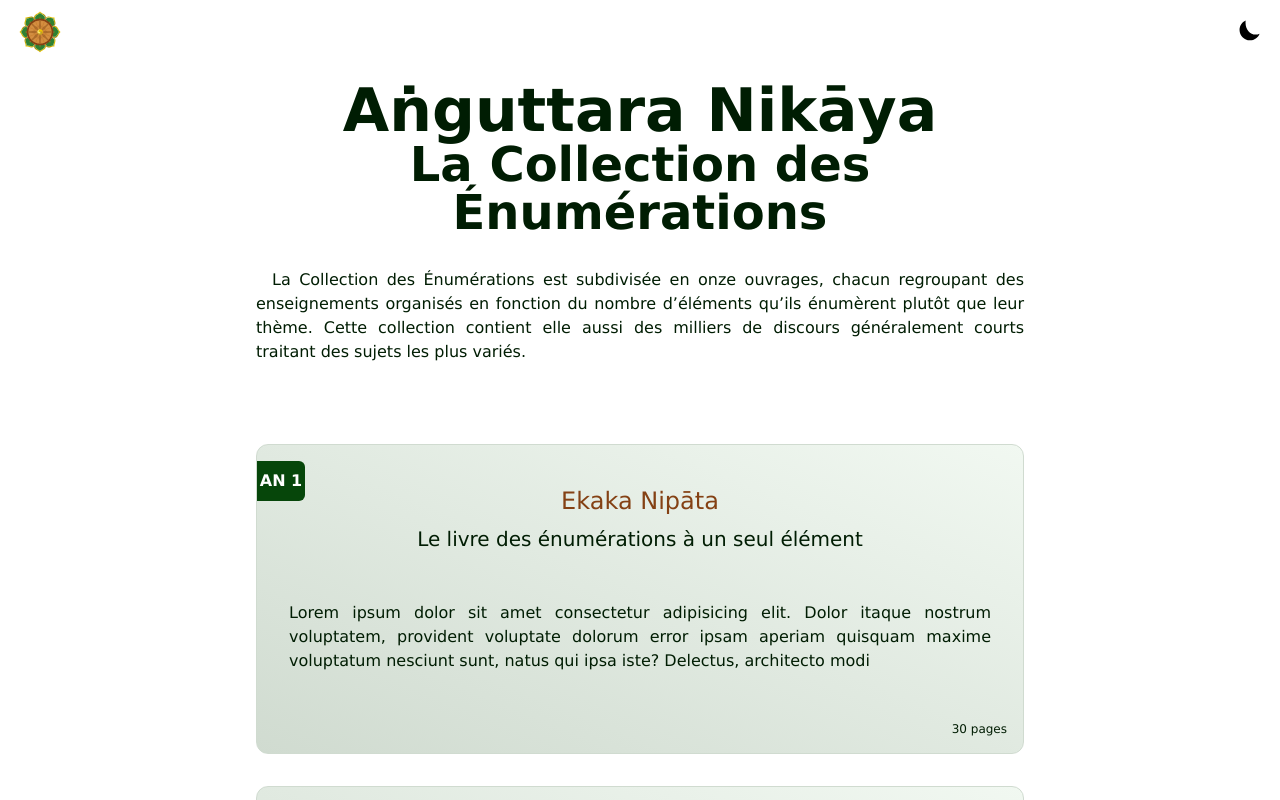
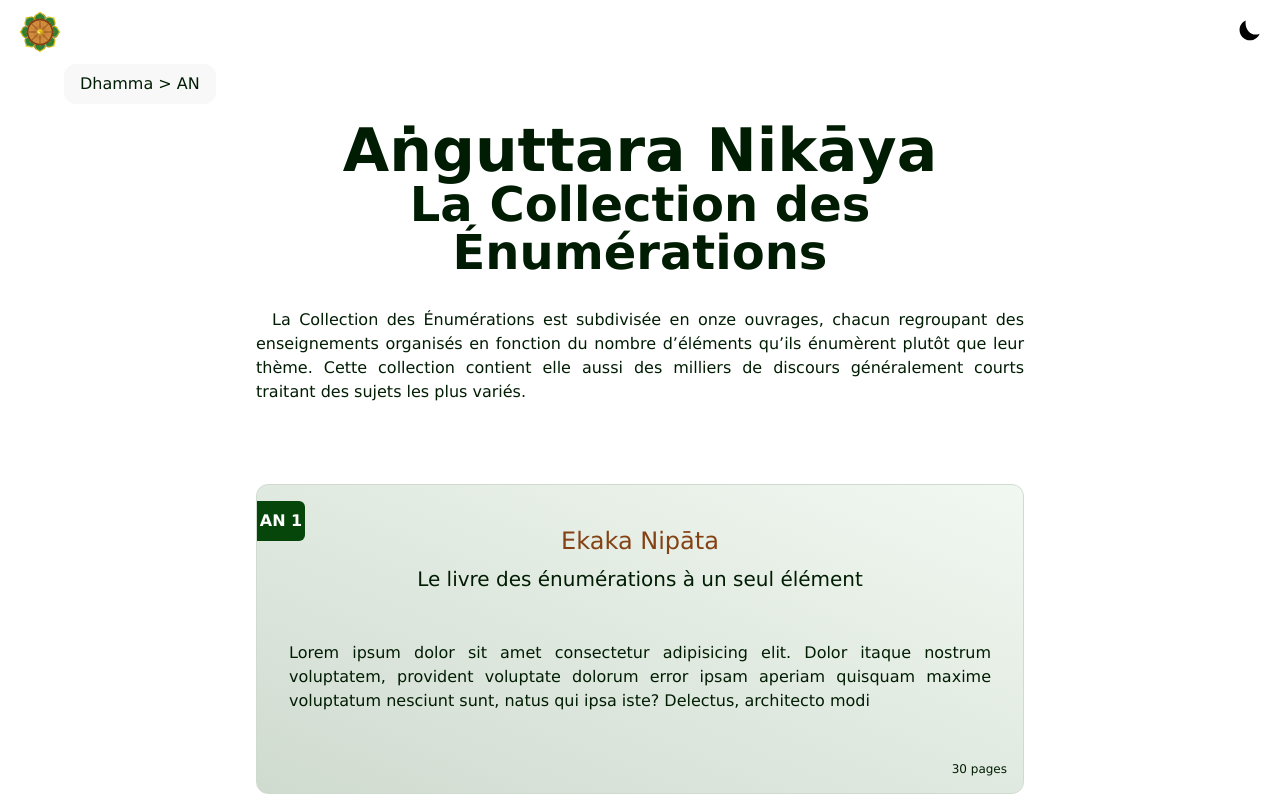
Before and after one commit to LaniakeanDev/buddha-vacana, a Next.js app: page /dhamma/an in a window 1280 px wide. Shown: the top 800 px of the page. Built offline with nearby package versions, Linux system fonts and the light colour scheme.

Commit message:
breadcrumbs everywhere

```diff
--- a/app/components/breadcrumbs/index.tsx
+++ b/app/components/breadcrumbs/index.tsx
@@ -29,8 +29,11 @@ export default function BreadCrumbs({ basket, nikaya, book, suttaId }: BreadCrum
           <p className="breadcrumbs">
             <Link href="/dhamma">Dhamma</Link> {' > '}
             <Link href={`/dhamma/${nikaya}`}>{nikaya.toUpperCase()}</Link>
-            {' > '}
-            <Link href={`/dhamma/${nikaya}/${book}`}>{book}</Link>
+            {book && (
+              <>
+                {' > '} <Link href={`/dhamma/${nikaya}/${book}`}>{book}</Link>
+              </>
+            )}
             {suttaId && (
               <>
                 {' > '} {suttaId}
@@ -43,8 +46,14 @@ export default function BreadCrumbs({ basket, nikaya, book, suttaId }: BreadCrum
           <p className="breadcrumbs">
             <Link href="/dhamma">Dhamma</Link> {' > '}
             <Link href={`/dhamma/kn`}>KN</Link>
-            {' > '}
-            <Link href={`/dhamma/kn/${book}`}>{String(book).charAt(0).toUpperCase() + String(book).slice(1)}</Link>
+            {book && (
+              <>
+                {' > '}{' '}
+                <Link href={`/dhamma/kn/${book}`}>{String(book).charAt(0).toUpperCase() + String(book).slice(1)}</Link>
+              </>
+            )}
+            {/* {' > '}
+            <Link href={`/dhamma/kn/${book}`}>{String(book).charAt(0).toUpperCase() + String(book).slice(1)}</Link> */}
             {suttaId && (
               <>
                 {' > '} {suttaId}
--- a/app/dhamma/an/[book]/page.tsx
+++ b/app/dhamma/an/[book]/page.tsx
@@ -1,6 +1,7 @@
 import PageWrapper from '../../components/PageWrapper';
 import SubNikayaSuttaList from '../../components/subnikaya-sutta-list';
 import { ANPresentationMap } from '../../content';
+import BreadCrumbs from '@/app/components/breadcrumbs';
 
 interface ANParams {
   params: Promise<{
@@ -12,8 +13,11 @@ export default async function AnguttaraNipataPage({ params }: ANParams) {
   const { book } = await params;
   const presentationData = ANPresentationMap[book];
   return (
-    <PageWrapper data={presentationData}>
-      <SubNikayaSuttaList nikaya="an" book={book} />
-    </PageWrapper>
+    <>
+      <BreadCrumbs basket="Dhamma" nikaya="an" book={book} />
+      <PageWrapper data={presentationData}>
+        <SubNikayaSuttaList nikaya="an" book={book} />
+      </PageWrapper>
+    </>
   );
 }
--- a/app/dhamma/an/page.tsx
+++ b/app/dhamma/an/page.tsx
@@ -1,6 +1,7 @@
 import NikayaCard from '../components/NikayaCard';
 import PageWrapper from '../components/PageWrapper';
 import { nikayaPresentationMap, ANPresentationMap } from '../content';
+import BreadCrumbs from '@/app/components/breadcrumbs';
 
 export default function AnguttaraPage() {
   const renderSubnikayaCards = () => {
@@ -17,8 +18,11 @@ export default function AnguttaraPage() {
     ));
   };
   return (
-    <PageWrapper data={nikayaPresentationMap.an}>
-      <ul className="card-list-container">{renderSubnikayaCards()}</ul>
-    </PageWrapper>
+    <>
+      <BreadCrumbs basket="Dhamma" nikaya="an" />
+      <PageWrapper data={nikayaPresentationMap.an}>
+        <ul className="card-list-container">{renderSubnikayaCards()}</ul>
+      </PageWrapper>
+    </>
   );
 }
--- a/app/dhamma/dn/page.tsx
+++ b/app/dhamma/dn/page.tsx
@@ -1,21 +1,16 @@
-// import path from 'path';
-// import fs from 'fs/promises';
 import SuttaCard from '@/app/components/SuttaCard';
 import { isIDisplaySuttaCardDataArray } from '@/utils/typeguards';
 import { nikayaPresentationMap } from '../content';
 import PageWrapper from '../components/PageWrapper';
 import { getSuttaCardData } from '@/utils/getSuttaCardData';
+import BreadCrumbs from '@/app/components/breadcrumbs';
 
 export default async function DighaPage() {
-  // const sourcePath = path.join(process.cwd(), `public/_data/suttaCardData/dn.json`);
-  // const rawData = await fs.readFile(sourcePath, 'utf8');
-  // const suttaCardData = JSON.parse(rawData);
-  // if (!isIDisplaySuttaCardDataArray(suttaCardData)) {
-  //   console.error('Error while reading file "', sourcePath, '": data structure doesn\'t match ISuttaData Interface');
-  // }
   const suttaCardData = await getSuttaCardData('dn');
   const presentationData = nikayaPresentationMap.dn;
   return (
+    <>
+      <BreadCrumbs basket="Dhamma" nikaya="dn" />
       <PageWrapper data={presentationData}>
         <div className="card-list-container">
           {isIDisplaySuttaCardDataArray(suttaCardData) &&
@@ -33,5 +28,6 @@ export default async function DighaPage() {
             ))}
         </div>
       </PageWrapper>
+    </>
   );
 }
--- a/app/dhamma/kn/[book]/page.tsx
+++ b/app/dhamma/kn/[book]/page.tsx
@@ -1,6 +1,7 @@
 import PageWrapper from '../../components/PageWrapper';
 import SubNikayaSuttaList from '../../components/subnikaya-sutta-list';
 import { KNPresentationMap } from '../../content';
+import BreadCrumbs from '@/app/components/breadcrumbs';
 
 interface KNParams {
   params: Promise<{
@@ -12,8 +13,11 @@ export default async function KNBookPage({ params }: KNParams) {
   const { book } = await params;
   const presentationData = KNPresentationMap[book];
   return (
-    <PageWrapper data={presentationData}>
-      <SubNikayaSuttaList nikaya="kn" book={book} />
-    </PageWrapper>
+    <>
+      <BreadCrumbs basket="Dhamma" nikaya="kn" book={book} />
+      <PageWrapper data={presentationData}>
+        <SubNikayaSuttaList nikaya="kn" book={book} />
+      </PageWrapper>
+    </>
   );
 }
--- a/app/dhamma/kn/page.tsx
+++ b/app/dhamma/kn/page.tsx
@@ -1,6 +1,7 @@
 import NikayaCard from '../components/NikayaCard';
 import PageWrapper from '../components/PageWrapper';
 import { nikayaPresentationMap, KNPresentationMap } from '../content';
+import BreadCrumbs from '@/app/components/breadcrumbs';
 
 export default function KhuddakaPage() {
   const renderSubnikayaCards = () => {
@@ -17,8 +18,11 @@ export default function KhuddakaPage() {
     ));
   };
   return (
-    <PageWrapper data={nikayaPresentationMap.kn}>
-      <ul className="card-list-container">{renderSubnikayaCards()}</ul>
-    </PageWrapper>
+    <>
+      <BreadCrumbs basket="Dhamma" nikaya="kn" />
+      <PageWrapper data={nikayaPresentationMap.kn}>
+        <ul className="card-list-container">{renderSubnikayaCards()}</ul>
+      </PageWrapper>
+    </>
   );
 }
--- a/app/dhamma/mn/page.tsx
+++ b/app/dhamma/mn/page.tsx
@@ -1,21 +1,16 @@
-// import path from 'path';
-// import fs from 'fs/promises';
 import SuttaCard from '@/app/components/SuttaCard';
 import { isIDisplaySuttaCardDataArray } from '@/utils/typeguards';
 import { nikayaPresentationMap } from '../content';
 import PageWrapper from '../components/PageWrapper';
 import { getSuttaCardData } from '@/utils/getSuttaCardData';
+import BreadCrumbs from '@/app/components/breadcrumbs';
 
 export default async function MajjhimaPage() {
-  // const sourcePath = path.join(process.cwd(), `public/_data/suttaCardData/mn.json`);
-  // const rawData = await fs.readFile(sourcePath, 'utf8');
-  // const suttaCardData = JSON.parse(rawData);
-  // if (!isIDisplaySuttaCardDataArray(suttaCardData)) {
-  //   console.error('Error while reading file "', sourcePath, '": data structure doesn\'t match ISuttaData Interface');
-  // }
   const suttaCardData = await getSuttaCardData('mn');
   const presentationData = nikayaPresentationMap.mn;
   return (
+    <>
+      <BreadCrumbs basket="Dhamma" nikaya="mn" />
       <PageWrapper data={presentationData}>
         <div className="card-list-container">
           {isIDisplaySuttaCardDataArray(suttaCardData) &&
@@ -33,5 +28,6 @@ export default async function MajjhimaPage() {
             ))}
         </div>
       </PageWrapper>
+    </>
   );
 }
--- a/app/dhamma/sn/[book]/page.tsx
+++ b/app/dhamma/sn/[book]/page.tsx
@@ -1,6 +1,7 @@
 import PageWrapper from '../../components/PageWrapper';
 import SubNikayaSuttaList from '../../components/subnikaya-sutta-list';
 import { SNPresentationMap } from '../../content';
+import BreadCrumbs from '@/app/components/breadcrumbs';
 
 interface SNParams {
   params: Promise<{
@@ -12,8 +13,11 @@ export default async function IndividualSamyuttaPage({ params }: SNParams) {
   const { book } = await params;
   const presentationData = SNPresentationMap[book];
   return (
-    <PageWrapper data={presentationData}>
-      <SubNikayaSuttaList nikaya="sn" book={book} />
-    </PageWrapper>
+    <>
+      <BreadCrumbs basket="Dhamma" nikaya="sn" book={book} />
+      <PageWrapper data={presentationData}>
+        <SubNikayaSuttaList nikaya="sn" book={book} />
+      </PageWrapper>
+    </>
   );
 }
--- a/app/dhamma/sn/page.tsx
+++ b/app/dhamma/sn/page.tsx
@@ -1,6 +1,7 @@
 import NikayaCard from '../components/NikayaCard';
 import PageWrapper from '../components/PageWrapper';
 import { nikayaPresentationMap, SNPresentationMap } from '../content';
+import BreadCrumbs from '@/app/components/breadcrumbs';
 
 export default function SamyuttaPage() {
   const renderSubnikayaCards = () => {
@@ -17,8 +18,11 @@ export default function SamyuttaPage() {
     ));
   };
   return (
-    <PageWrapper data={nikayaPresentationMap.sn}>
-      <ul className="card-list-container">{renderSubnikayaCards()}</ul>
-    </PageWrapper>
+    <>
+      <BreadCrumbs basket="Dhamma" nikaya="sn" />
+      <PageWrapper data={nikayaPresentationMap.sn}>
+        <ul className="card-list-container">{renderSubnikayaCards()}</ul>
+      </PageWrapper>
+    </>
   );
 }
```
Lines whose indentation alone changed are shown as unchanged.
